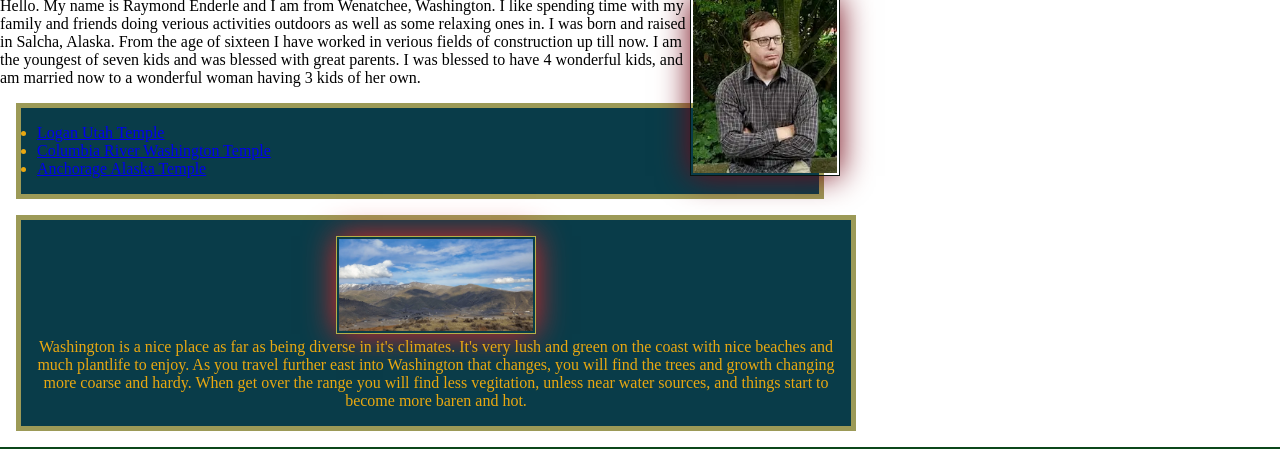
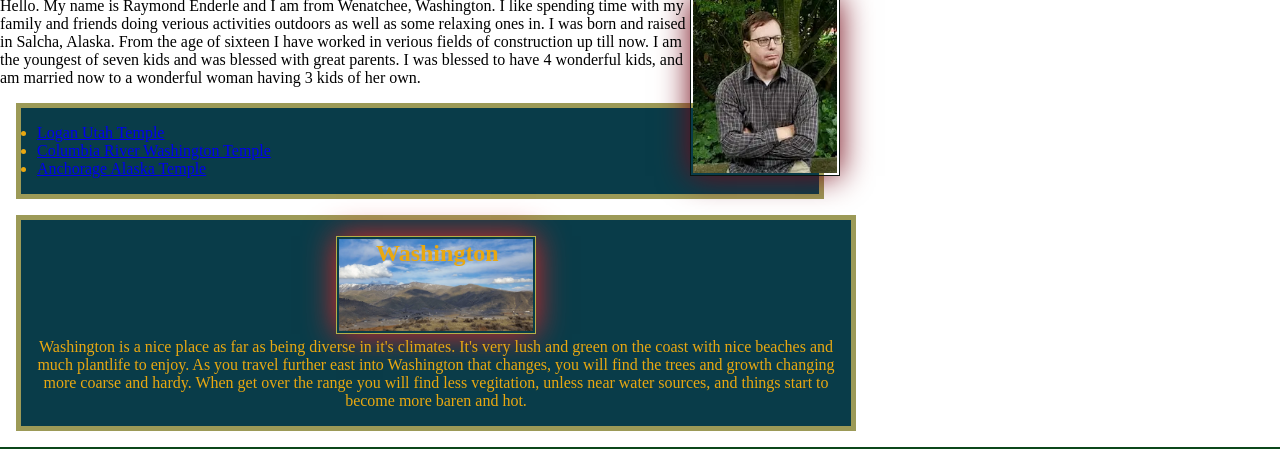
Before and after one commit to end13rj/wdd130, a plain HTML site: page index.html in a window 1280 px wide. Shown: the part 350-799 px from the top of the page. Drawn offline with Linux system fonts and the light colour scheme.

Commit message:
evaluation testing

```diff
--- a/index.html
+++ b/index.html
@@ -40,6 +40,7 @@
         <footer>
             <p>@2024 ☃️ Raymond Enderle ☃️ Washington, United States</p>
         </footer>
-    <p>Last update to page on: 2 October 2024</p>
+
     </body>
+    Last update to page on: 2 October 2024
 </html>
--- a/styles/styles.css
+++ b/styles/styles.css
@@ -53,8 +53,8 @@ aside img {
 
 aside h2 {
     position: absolute;
-    top: 590px;
-    left: 370px;
+    top: 20px;
+    left: 355px;
 }
 
 p { padding: 0;}
```
